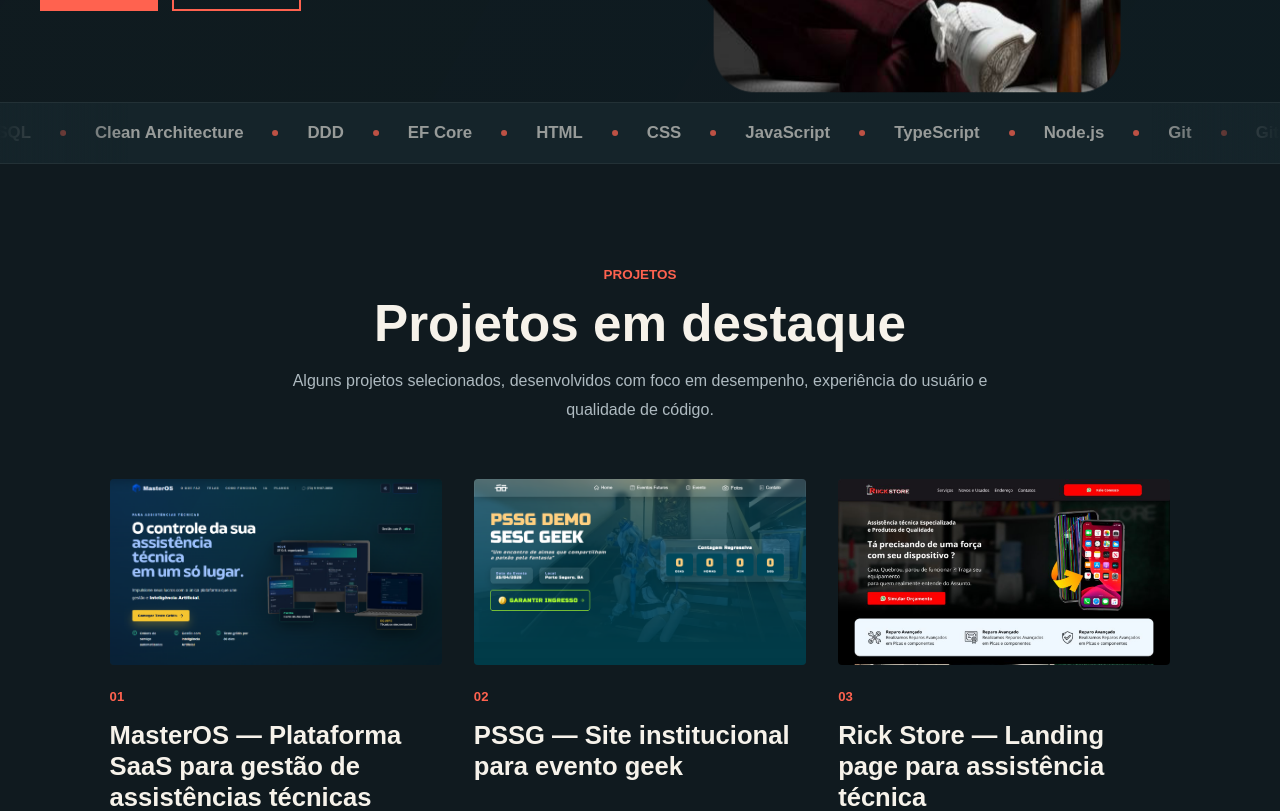
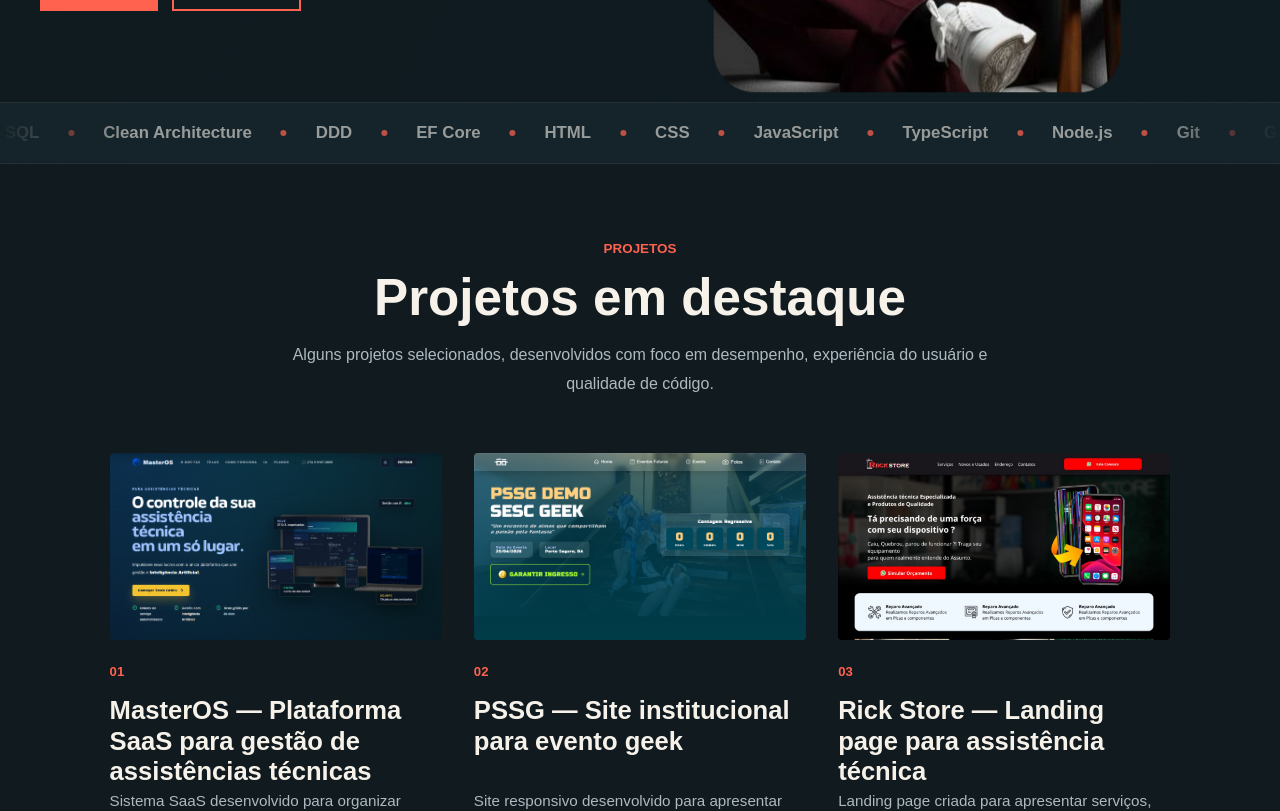
Before and after one commit to Gilnathan/gilnathan-portfolio, a Next.js app: page / in a window 1280 px wide. Shown: the part 620-1431 px from the top of the page. Built offline with nearby package versions, Linux system fonts and the light colour scheme.

Commit message:
Refine spacing between sections; standardize Formação container; replace phone with WhatsApp in contacts/footer

```diff
--- a/app/globals.css
+++ b/app/globals.css
@@ -313,11 +313,11 @@
 .section {
   margin: 0 auto;
   max-width: 1180px;
-  padding: clamp(64px, 8vw, 108px) clamp(22px, 7vw, 96px);
+  padding: clamp(48px, 6vw, 80px) clamp(22px, 7vw, 96px);
 }
 
 .about {
-  padding-block: clamp(80px, 9vw, 120px);
+  padding-block: clamp(64px, 8vw, 96px);
 }
 
 .aboutContainer {
@@ -375,8 +375,8 @@
 }
 
 .educationSection {
-  padding-top: clamp(72px, 8vw, 112px);
-  padding-bottom: clamp(32px, 4vw, 56px);
+  padding-top: clamp(64px, 7vw, 88px);
+  padding-bottom: clamp(24px, 3.5vw, 48px);
 }
 
 .educationArea {
@@ -1062,7 +1062,7 @@
 
 .contact {
   background: #142228;
-  padding-block: clamp(76px, 9vw, 120px);
+  padding-block: clamp(48px, 6vw, 80px);
 }
 
 .contactContainer {
--- a/app/page.tsx
+++ b/app/page.tsx
@@ -10,7 +10,6 @@
   Link2,
   Mail,
   Monitor,
-  Phone,
   Server,
 } from "lucide-react";
 import { AboutSection, EducationAndCertifications } from "./AboutSection";
@@ -170,9 +169,15 @@
             <p>Itabela, Bahia, Brasil</p>
             <div className="contactLinks">
               <a href="mailto:gilthanreis@gmail.com" aria-label="Enviar e-mail"><Mail size={16} aria-hidden="true" /> Email <ArrowUpRight size={15} aria-hidden="true" /></a>
-              <a href="tel:+5573991073850" aria-label="Ligar para Gilnathan Reis"><Phone size={16} aria-hidden="true" /> Telefone <ArrowUpRight size={15} aria-hidden="true" /></a>
               <a href="https://github.com/Gilnathan" target="_blank" rel="noopener noreferrer" aria-label="Abrir perfil no GitHub"><GitBranch size={16} aria-hidden="true" /> GitHub <ArrowUpRight size={15} aria-hidden="true" /></a>
               <a href="https://www.linkedin.com/in/gilnathan-reis-50ba67238/" target="_blank" rel="noopener noreferrer" aria-label="Abrir perfil no LinkedIn"><Link2 size={16} aria-hidden="true" /> LinkedIn <ArrowUpRight size={15} aria-hidden="true" /></a>
+              <a href="https://wa.me/5573991073850" target="_blank" rel="noopener noreferrer" aria-label="Abrir WhatsApp">
+                <svg width="16" height="16" viewBox="0 0 24 24" fill="none" xmlns="http://www.w3.org/2000/svg" aria-hidden="true">
+                  <path d="M20.52 3.48A11.88 11.88 0 0 0 12 .5C6.6.5 1.9 4.8 1.3 10.1c-.2 1.8.1 3.6.9 5.1L.5 23.5l8.5-2.2c1.4.4 2.8.6 4.3.6 5.4 0 10.2-4.3 10.6-9.8.2-1.9-.1-3.7-1.3-5.1z" fill="currentColor" opacity="0.08"/>
+                  <path d="M17.5 14.1c-.3-.2-1.7-.8-2-.9-.3-.1-.6-.2-.9.2-.3.3-1 0-1.6-.7-.6-.7-1.1-1.5-.9-1.9.2-.3 0-.6-.1-.9-.1-.2-1-2.4-1.4-3.2-.4-.8-.8-.7-1-.7-.2 0-.4 0-.6 0-.2 0-.5.2-.8.6-.3.4-1.1 1.3-1.1 3.1 0 1.9 1.1 3.7 1.2 3.9.1.2 2.1 3.2 5.2 4.4 3.1 1.2 3.1.8 3.7.8.6 0 2.1-.8 2.4-1.6.3-.8.3-1.4.2-1.6-.1-.2-.3-.3-.6-.5z" fill="currentColor"/>
+                </svg>
+                WhatsApp <ArrowUpRight size={15} aria-hidden="true" />
+              </a>
             </div>
             <p>Disponível para colaboração remota.</p>
           </div>
@@ -181,7 +186,7 @@
       <footer className="footer">
         <div className="container footerContainer">
           <p>© {currentYear} Gilnathan Reis.</p>
-          <p>gilthanreis@gmail.com · (73) 9 9107-3850</p>
+          <p>gilthanreis@gmail.com · WhatsApp</p>
           <p>Desenvolvido com Next.js, React e TypeScript.</p>
         </div>
       </footer>
```
